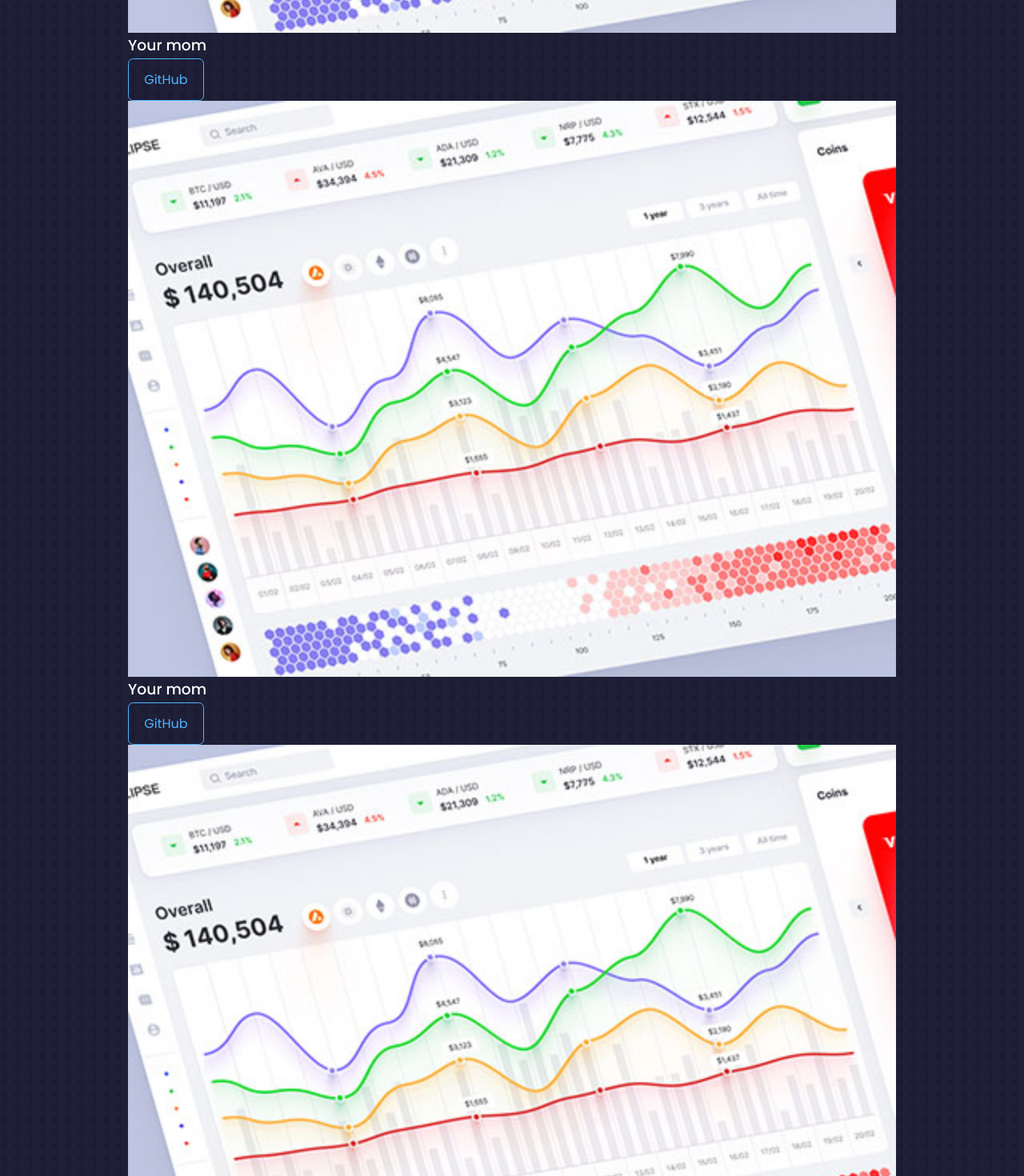
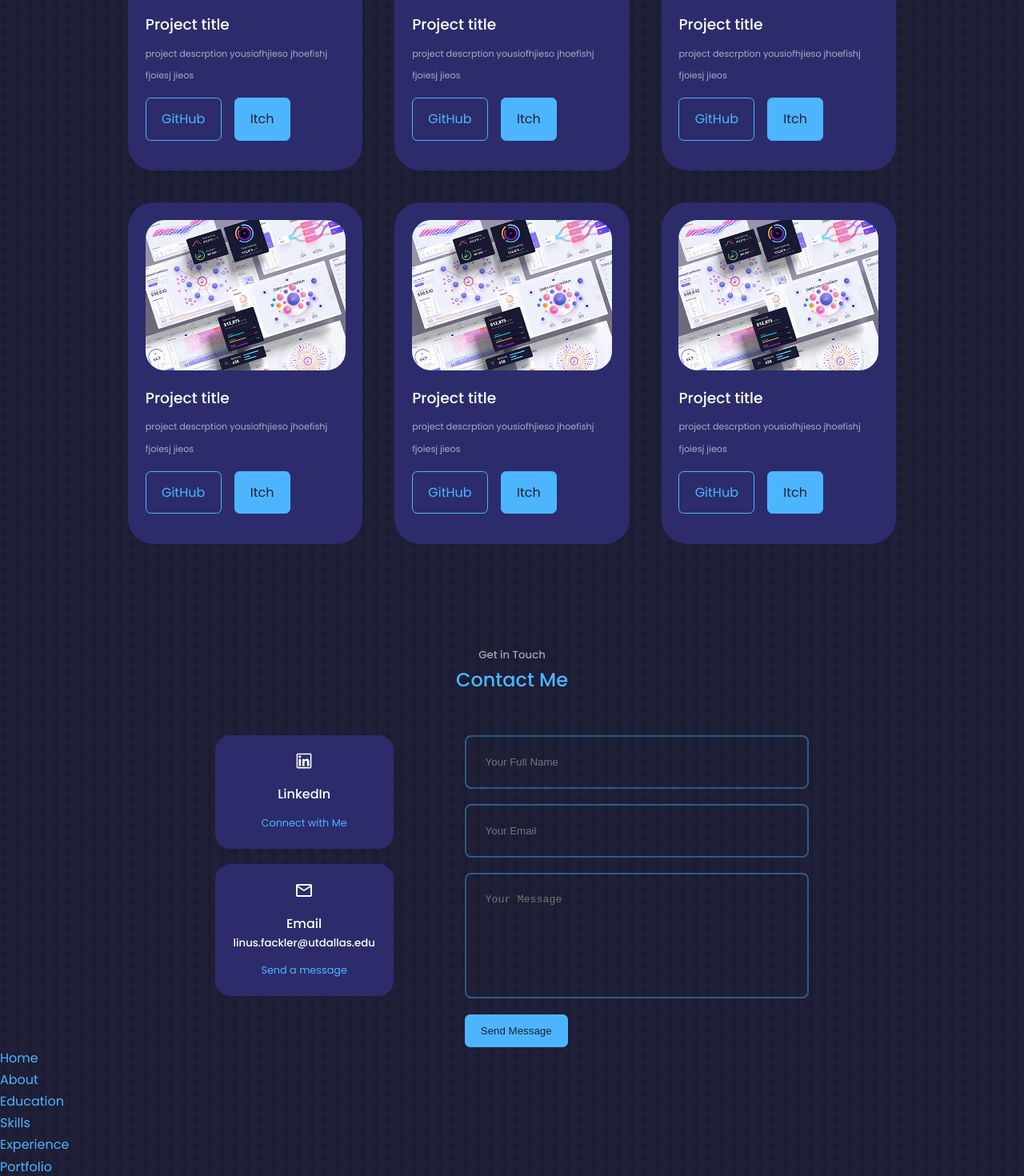
Before and after one commit to linusfackler/react-portfolio-website, a React (Create React App) app: page / in a window 1280 px wide. Shown: the part 3360-4830 px from the top of the page at 80% size. Built offline with nearby package versions, Linux system fonts and the light colour scheme.

Commit message:
added contact form

```diff
--- a/package.json
+++ b/package.json
@@ -6,6 +6,7 @@
     "@testing-library/jest-dom": "^5.16.5",
     "@testing-library/react": "^13.4.0",
     "@testing-library/user-event": "^13.5.0",
+    "emailjs-com": "^3.2.0",
     "react": "^18.2.0",
     "react-dom": "^18.2.0",
     "react-icons": "^4.6.0",
--- a/src/components/contact/Contact.jsx
+++ b/src/components/contact/Contact.jsx
@@ -1,9 +1,53 @@
 import React from 'react'
 import './contact.css'
+import {AiOutlineLinkedin} from 'react-icons/ai'
+import {MdOutlineEmail} from 'react-icons/md'
+import { useRef } from 'react';
+import emailjs from 'emailjs-com';
 
 const Contact = () => {
+  const form = useRef();
+
+  const sendEmail = (e) => {
+    e.preventDefault();
+
+    emailjs.sendForm('service_ifdliz9', 'template_40eswqp', form.current, '6jcpUyxleHlQAkYnS')
+
+    e.target.reset()
+  };
+
   return (
-    <section id='contact'>Contact</section>
+    <section id='contact'>
+      <h5>Get in Touch</h5>
+      <h2>Contact Me</h2>
+
+      <div className="container contact__container">
+        <div className="contact__options">
+          {/* ========= LINKEDIN ========== */}
+          <article className="contact__option">
+            <AiOutlineLinkedin className='contact__option-icon'/>
+            <h4>LinkedIn</h4>
+            <a href="http://www.linkedin.com/in/linusfackler" target="_blank">Connect with Me</a>
+          </article>
+
+          {/* ========= EMAIL ========== */}
+          <article className="contact__option">
+            <MdOutlineEmail className='contact__option-icon'/>
+            <h4>Email</h4>
+            <h5>linus.fackler@utdallas.edu</h5>
+            <a href="mailto:linus.fackler@utdallas.edu" target="_blank">Send a message</a>
+          </article>
+        </div>
+
+        {/* ========= FORM ========== */}
+        <form ref={form} onSubmit={sendEmail}>
+          <input type="text" name='name' placeholder='Your Full Name' required />
+          <input type="email" name='email' placeholder='Your Email' required />
+          <textarea name="message" rows="7" placeholder='Your Message' required></textarea>
+          <button type='submit' className='btn btn-primary'>Send Message</button>
+        </form>
+      </div>
+    </section>
   )
 }
 
--- a/src/components/contact/contact.css
+++ b/src/components/contact/contact.css
@@ -0,0 +1,69 @@
+.container.contact__container {
+    width: 58%;
+    display: grid;
+    grid-template-columns: 30% 58%;
+    gap: 12%;
+}
+
+.contact__options {
+    display: flex;
+    flex-direction: column;
+    gap: 1.2rem;
+}
+
+.contact__option {
+    background: var(--color-bg-variant);
+    padding: 1.2rem;
+    border-radius: 1.2rem;
+    text-align: center;
+    border: 1px solid transparent;
+    transition: var(--transition);
+}
+
+.contact__option:hover {
+    background: transparent;
+    border-color: var(--color-primary-variant);
+}
+
+.contact__option-icon {
+    font-size: 1.5rem;
+    margin-bottom: 0.5rem;
+}
+
+.contact__option a {
+    margin-top: 0.7rem;
+    display: inline-block;
+    font-size: 0.8rem;
+}
+
+/* ==================== FORM ======================= */
+form {
+    display: flex;
+    flex-direction: column;
+    gap: 1.2rem;
+}
+
+input, textarea {
+    width: 100%;
+    padding: 1.5rem;
+    border-radius: 0.5rem;
+    background: transparent;
+    border: 2px solid var(--color-primary-variant);
+    resize: none;
+    color: var(--color-white);
+}
+
+/* =============== MEDIA QUERIES (MEDIUM DEVICES) ================== */
+@media screen and (max-width: 1024px) {
+    .container.contact__container {
+        grid-template-columns: 1fr;
+        gap: 2rem;
+    }
+}
+
+/* =============== MEDIA QUERIES (SMALL DEVICES) ================== */
+@media screen and (max-width: 600px) {
+    .container.contact__container {
+        width: var(--container-width-sm);
+    }
+}
--- a/src/components/footer/Footer.jsx
+++ b/src/components/footer/Footer.jsx
@@ -3,7 +3,18 @@ import './footer.css'
 
 const Footer = () => {
   return (
-    <div>Footer</div>
+    <footer>
+      <a href="#" className='footer__logo'></a>
+
+      <ul className='permalinks'></ul>
+      <li><a href="#">Home</a></li>
+      <li><a href="#about">About</a></li>
+      <li><a href="#education">Education</a></li>
+      <li><a href="#skills">Skills</a></li>
+      <li><a href="#experience">Experience</a></li>
+      <li><a href="#portfolio">Portfolio</a></li>
+      <li><a href="#contact">Contact</a></li>
+    </footer>
   )
 }
 
--- a/src/components/portfolio/Portfolio.jsx
+++ b/src/components/portfolio/Portfolio.jsx
@@ -6,7 +6,85 @@ import IMG3 from '../../assets/portfolio3.jpg'
 import IMG4 from '../../assets/portfolio4.jpg'
 import IMG5 from '../../assets/portfolio5.png'
 import IMG6 from '../../assets/portfolio6.jpg'
+import IMG7 from '../../assets/portfolio6.jpg'
+import IMG8 from '../../assets/portfolio6.jpg'
+import IMG9 from '../../assets/portfolio6.jpg'
 
+
+const data = [
+  {
+    id: 1,
+    image: IMG1,
+    title: 'Project title',
+    description: 'project descrption yousiofhjieso jhoefishj fjoiesj jieos',
+    github: 'https://github.com',
+    itch: ""
+  },
+  {
+    id: 2,
+    image: IMG2,
+    title: 'Project title',
+    description: 'project descrption yousiofhjieso jhoefishj fjoiesj jieos',
+    github: 'https://github.com',
+    itch: 'link'
+  },
+  {
+    id: 3,
+    image: IMG3,
+    title: 'Project title',
+    description: 'project descrption yousiofhjieso jhoefishj fjoiesj jieos',
+    github: 'https://github.com',
+    itch: 'link'
+  },
+  {
+    id: 4,
+    image: IMG4,
+    title: 'Project title',
+    description: 'project descrption yousiofhjieso jhoefishj fjoiesj jieos',
+    github: 'https://github.com',
+    itch: 'link'
+  },
+  {
+    id: 5,
+    image: IMG5,
+    title: 'Project title',
+    description: 'project descrption yousiofhjieso jhoefishj fjoiesj jieos',
+    github: 'https://github.com',
+    itch: 'link'
+  },
+  {
+    id: 6,
+    image: IMG6,
+    title: 'Project title',
+    description: 'project descrption yousiofhjieso jhoefishj fjoiesj jieos',
+    github: 'https://github.com',
+    itch: 'link'
+  },
+  {
+    id: 7,
+    image: IMG7,
+    title: 'Project title',
+    description: 'project descrption yousiofhjieso jhoefishj fjoiesj jieos',
+    github: 'https://github.com',
+    itch: 'link'
+  },
+  {
+    id: 8,
+    image: IMG8,
+    title: 'Project title',
+    description: 'project descrption yousiofhjieso jhoefishj fjoiesj jieos',
+    github: 'https://github.com',
+    itch: 'link'
+  },
+  {
+    id: 9,
+    image: IMG9,
+    title: 'Project title',
+    description: 'project descrption yousiofhjieso jhoefishj fjoiesj jieos',
+    github: 'https://github.com',
+    itch: 'link'
+  }
+]
 
 const Portfolio = () => {
   return (
@@ -14,79 +92,43 @@ const Portfolio = () => {
       <h5>My Recent Work</h5>
       <h2>Portfolio</h2>
 
-      <div className="container portofolio__container">
+      <div className="container portfolio__container">
+        {
+          data.map(({id, image, title, description, github, itch}) => {
 
-        {/* ======== 1ST ITEM ======== */}
-        <article className='portfolio__item'>
+            // ======= NORMAL PROJECTS =======
+            if (itch == "")
+            {
+              return (
+                <article key={id} className='portfolio__item'>
                 <div className="portfolio__item-image">
-            <img src={IMG1} alt="" />
+                  <img src={image} alt={title} />
                 </div>
-          <h3>Your mom</h3>
-          <a href="https://github.com" className='btn' target='_blank'>GitHub</a>
+                <h3>{title}</h3>
+                <small>{description}</small>
+                <div className="portfolio__item-cta">
+                  <a href={github} className='btn' target='_blank'>GitHub</a>
+                </div>
               </article>
+              )
+            }
 
-        {/* ======== 2ND ITEM ======== */}
-        <article className='portfolio__item'>
+            // ======= GAMES =======
+            return (
+              <article key={id} className='portfolio__item'>
               <div className="portfolio__item-image">
-            <img src={IMG1} alt="" />
+                <img src={image} alt={title} />
               </div>
-          <h3>Your mom</h3>
-          <a href="https://github.com" className='btn' target='_blank'>GitHub</a>
+              <h3>{title}</h3>
+              <small>{description}</small>
+              <div className="portfolio__item-cta">
+                <a href={github} className='btn' target='_blank'>GitHub</a>
+                <a href={itch} className='btn btn-primary' target='_blank'>Itch</a>
+              </div>
             </article>
-
-        {/* ======== 3RD ITEM ======== */}
-        <article className='portfolio__item'>
-          <div className="portfolio__item-image">
-            <img src={IMG1} alt="" />
-          </div>
-          <h3>Your mom</h3>
-          <a href="https://github.com" className='btn' target='_blank'>GitHub</a>
-        </article>
-
-        {/* ======== 4TH ITEM ======== */}
-        <article className='portfolio__item'>
-          <div className="portfolio__item-image">
-            <img src={IMG1} alt="" />
-          </div>
-          <h3>Your mom</h3>
-          <a href="https://github.com" className='btn' target='_blank'>GitHub</a>
-        </article>
-
-        {/* ======== 5TH ITEM ======== */}
-        <article className='portfolio__item'>
-          <div className="portfolio__item-image">
-            <img src={IMG1} alt="" />
-          </div>
-          <h3>Your mom</h3>
-          <a href="https://github.com" className='btn' target='_blank'>GitHub</a>
-        </article>
-
-        {/* ======== 6TH ITEM ======== */}
-        <article className='portfolio__item'>
-          <div className="portfolio__item-image">
-            <img src={IMG1} alt="" />
-          </div>
-          <h3>Your mom</h3>
-          <a href="https://github.com" className='btn' target='_blank'>GitHub</a>
-        </article>
-
-        {/* ======== 7TH ITEM ======== */}
-        <article className='portfolio__item'>
-          <div className="portfolio__item-image">
-            <img src={IMG1} alt="" />
-          </div>
-          <h3>Your mom</h3>
-          <a href="https://github.com" className='btn' target='_blank'>GitHub</a>
-        </article>
-
-        {/* ======== 8TH ITEM ======== */}
-        <article className='portfolio__item'>
-          <div className="portfolio__item-image">
-            <img src={IMG1} alt="" />
-          </div>
-          <h3>Your mom</h3>
-          <a href="https://github.com" className='btn' target='_blank'>GitHub</a>
-        </article>
+            )
+          })
+        }
       </div>
     </section>
   )
--- a/src/components/portfolio/portfolio.css
+++ b/src/components/portfolio/portfolio.css
@@ -0,0 +1,54 @@
+.portfolio__container {
+    display: grid;
+    grid-template-columns: repeat(3, 1fr);
+    gap: 2.5rem;
+}
+
+.portfolio__item {
+    background: var(--color-bg-variant);
+    padding: 1.3rem;
+    border-radius: 2rem;
+    border: 1px solid transparent;
+    transition: var(--transition);
+}
+
+.portfolio__item:hover {
+    border-color: var(--color-primary-variant);
+    background: transparent;
+}
+
+.portfolio__item-image {
+    border-radius: 1.5rem;
+    overflow: hidden;
+}
+
+.portfolio__item h3 {
+    margin: 1.2rem 0 0.3rem;
+}
+
+.portfolio__item small {
+    font-size: 0.7rem;
+    color: var(--color-light);
+}
+
+.portfolio__item-cta {
+    display: flex;
+    gap: 1rem;
+    margin: 1rem 0 1rem;
+}
+
+/* =============== MEDIA QUERIES (MEDIUM DEVICES) ================== */
+@media screen and (max-width: 1024px) {
+    .portfolio__container {
+        grid-template-columns: 1fr 1fr;
+        gap: 1.2rem;
+    }
+}
+
+/* =============== MEDIA QUERIES (SMALL DEVICES) ================== */
+@media screen and (max-width: 600px) {
+    .portfolio__container {
+        grid-template-columns: 1fr;
+        gap: 1rem;
+    }
+}
--- a/src/index.css
+++ b/src/index.css
@@ -14,7 +14,7 @@
     --color-bg: #1f1f38;
     --color-bg-variant: #2c2c6c;
     --color-primary: #4db5ff;
-    --color-primary-variant: #rgba(77, 181, 255, 0.4);
+    --color-primary-variant: rgba(77, 181, 255, 0.4);
     --color-white: #fff;
     --color-light: rgba(255, 255, 255, 0.6);
 
```
Also changed, not shown: 1 other file (tests, documents, lock files or other folders). Lines whose indentation alone changed are shown as unchanged.
